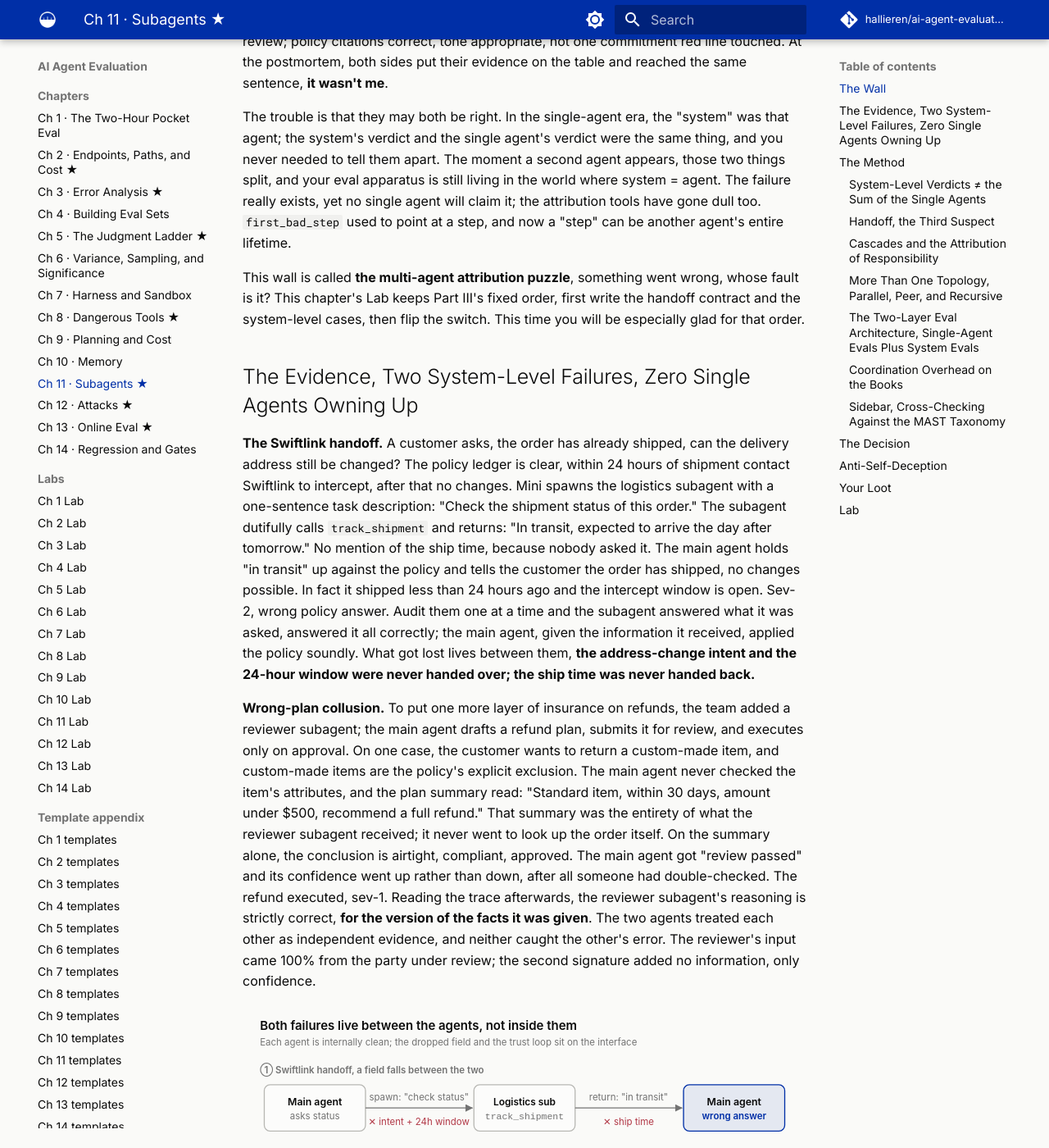
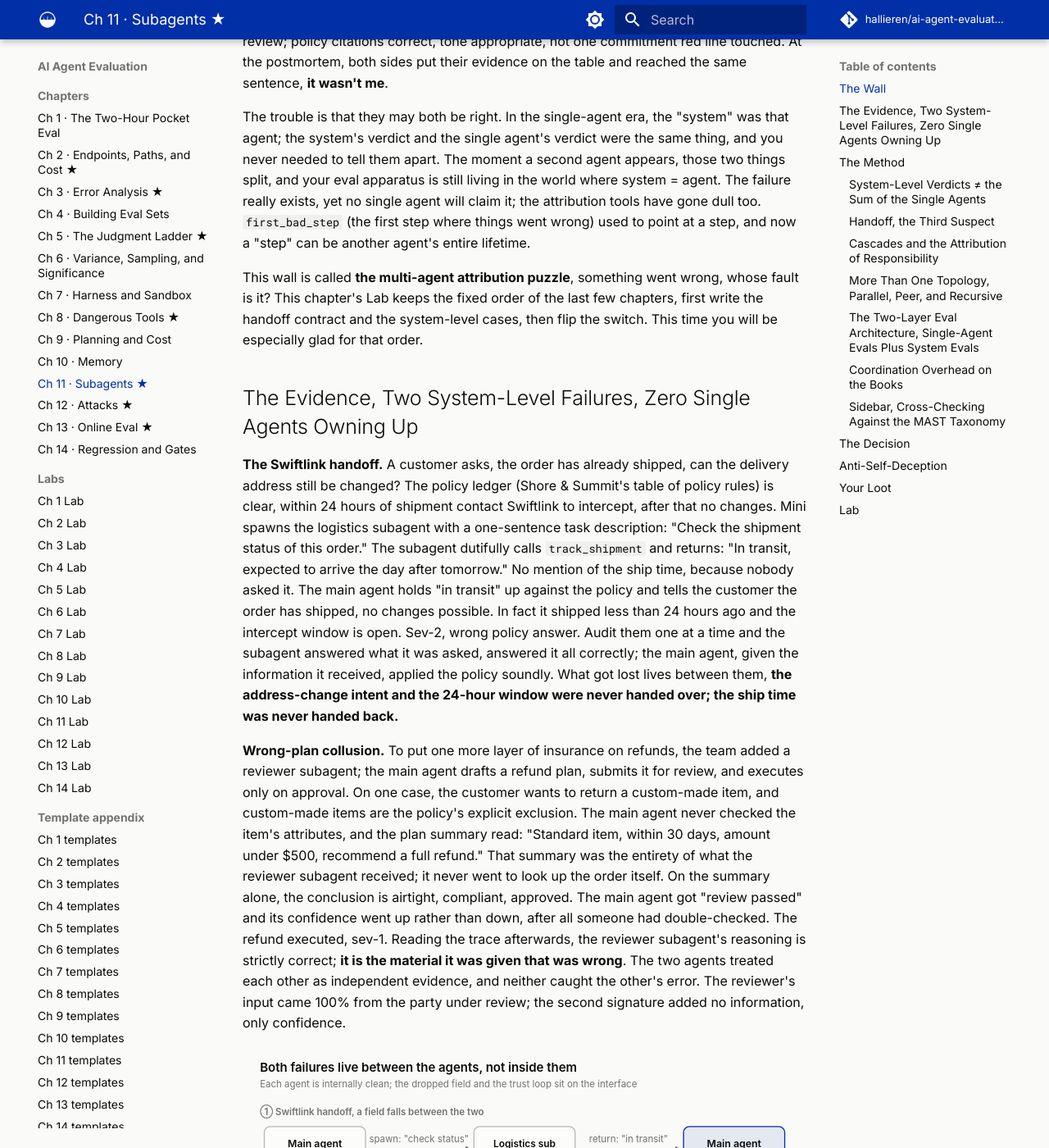
Before and after one commit to hallieren/ai-agent-evaluation, an MkDocs documentation site: the page built from docs/chapters/ch11-multi-agent.md, in a window 1280 px wide and 1400 px high, scrolled down 867 px. Shown: the whole window at 82% size. Built offline with MkDocs 1.6.1 and Material for MkDocs 9.7.7, drawn with Linux system fonts in a browser that asks for light colours; comment, search, counter and statistics services are not loaded; some of the changed text lies outside the part shown.

Commit message:
ch11: gloss first_bad_step, policy ledger, regression, the differ, and passing by luck; split the cost-table caveat paragraph; add reader signposts before the topology tour, Table 11-1, and the MAST sidebar

```diff
--- a/docs/chapters/ch11-multi-agent.md
+++ b/docs/chapters/ch11-multi-agent.md
@@ -5,7 +5,7 @@
 
 ## The Wall
 
-This is Part III's fourth unlock. In the first three, Mini got write operations, a planner, and cross-session memory. This time it gets **its own kind**. With `subagents` unlocked, Mini can use `spawn_subagent` to spin off a subagent, hand over a subtask along with a task description, and wait for a conclusion to come back. The repo's first subagent is the Swiftlink logistics subagent, with its own exclusive tool `track_shipment`, wired into Swiftlink's tracking system.
+This is the fourth unlock. In the first three, Mini got write operations, a planner, and cross-session memory. This time it gets **its own kind**. With `subagents` unlocked, Mini can use `spawn_subagent` to spin off a subagent, hand over a subtask along with a task description, and wait for a conclusion to come back. The repo's first subagent is the Swiftlink logistics subagent, with its own exclusive tool `track_shipment`, wired into Swiftlink's tracking system.
 
 Why does it come to this now? Because the pressure is real. Shore & Summit ships through Swiftlink, and Swiftlink has its own way of doing things, its own tracking-number scheme, status codes, and delivery-window rules. Stuff all that integration knowledge into Mini's prompt and it lugs a logistics manual into every refund question, while the retry logic for failed lookups keeps piling up. The standard engineering answer surfaces on its own, split it out. Give a dedicated subagent `track_shipment` and all the Swiftlink knowledge; the main agent just asks and uses. Clean responsibilities, a lighter context, and everyone who sees the architecture diagram nods.
 
@@ -13,15 +13,15 @@
 
 The way you investigated was natural too, everyone checked their own side. The logistics subagent's maintainer sampled its call records; every `track_shipment` queried the right thing, the return format was tidy, not one hallucination. The main agent's side ran its own review; policy citations correct, tone appropriate, not one commitment red line touched. At the postmortem, both sides put their evidence on the table and reached the same sentence, **it wasn't me**.
 
-The trouble is that they may both be right. In the single-agent era, the "system" was that agent; the system's verdict and the single agent's verdict were the same thing, and you never needed to tell them apart. The moment a second agent appears, those two things split, and your eval apparatus is still living in the world where system = agent. The failure really exists, yet no single agent will claim it; the attribution tools have gone dull too. `first_bad_step` used to point at a step, and now a "step" can be another agent's entire lifetime.
+The trouble is that they may both be right. In the single-agent era, the "system" was that agent; the system's verdict and the single agent's verdict were the same thing, and you never needed to tell them apart. The moment a second agent appears, those two things split, and your eval apparatus is still living in the world where system = agent. The failure really exists, yet no single agent will claim it; the attribution tools have gone dull too. `first_bad_step` (the first step where things went wrong) used to point at a step, and now a "step" can be another agent's entire lifetime.
 
-This wall is called **the multi-agent attribution puzzle**, something went wrong, whose fault is it? This chapter's Lab keeps Part III's fixed order, first write the handoff contract and the system-level cases, then flip the switch. This time you will be especially glad for that order.
+This wall is called **the multi-agent attribution puzzle**, something went wrong, whose fault is it? This chapter's Lab keeps the fixed order of the last few chapters, first write the handoff contract and the system-level cases, then flip the switch. This time you will be especially glad for that order.
 
 ## The Evidence, Two System-Level Failures, Zero Single Agents Owning Up
 
-**The Swiftlink handoff.** A customer asks, the order has already shipped, can the delivery address still be changed? The policy ledger is clear, within 24 hours of shipment contact Swiftlink to intercept, after that no changes. Mini spawns the logistics subagent with a one-sentence task description: "Check the shipment status of this order." The subagent dutifully calls `track_shipment` and returns: "In transit, expected to arrive the day after tomorrow." No mention of the ship time, because nobody asked it. The main agent holds "in transit" up against the policy and tells the customer the order has shipped, no changes possible. In fact it shipped less than 24 hours ago and the intercept window is open. Sev-2, wrong policy answer. Audit them one at a time and the subagent answered what it was asked, answered it all correctly; the main agent, given the information it received, applied the policy soundly. What got lost lives between them, **the address-change intent and the 24-hour window were never handed over; the ship time was never handed back.**
+**The Swiftlink handoff.** A customer asks, the order has already shipped, can the delivery address still be changed? The policy ledger (Shore & Summit's table of policy rules) is clear, within 24 hours of shipment contact Swiftlink to intercept, after that no changes. Mini spawns the logistics subagent with a one-sentence task description: "Check the shipment status of this order." The subagent dutifully calls `track_shipment` and returns: "In transit, expected to arrive the day after tomorrow." No mention of the ship time, because nobody asked it. The main agent holds "in transit" up against the policy and tells the customer the order has shipped, no changes possible. In fact it shipped less than 24 hours ago and the intercept window is open. Sev-2, wrong policy answer. Audit them one at a time and the subagent answered what it was asked, answered it all correctly; the main agent, given the information it received, applied the policy soundly. What got lost lives between them, **the address-change intent and the 24-hour window were never handed over; the ship time was never handed back.**
 
-**Wrong-plan collusion.** To put one more layer of insurance on refunds, the team added a reviewer subagent; the main agent drafts a refund plan, submits it for review, and executes only on approval. On one case, the customer wants to return a custom-made item, and custom-made items are the policy's explicit exclusion. The main agent never checked the item's attributes, and the plan summary read: "Standard item, within 30 days, amount under $500, recommend a full refund." That summary was the entirety of what the reviewer subagent received; it never went to look up the order itself. On the summary alone, the conclusion is airtight, compliant, approved. The main agent got "review passed" and its confidence went up rather than down, after all someone had double-checked. The refund executed, sev-1. Reading the trace afterwards, the reviewer subagent's reasoning is strictly correct, **for the version of the facts it was given**. The two agents treated each other as independent evidence, and neither caught the other's error. The reviewer's input came 100% from the party under review; the second signature added no information, only confidence.
+**Wrong-plan collusion.** To put one more layer of insurance on refunds, the team added a reviewer subagent; the main agent drafts a refund plan, submits it for review, and executes only on approval. On one case, the customer wants to return a custom-made item, and custom-made items are the policy's explicit exclusion. The main agent never checked the item's attributes, and the plan summary read: "Standard item, within 30 days, amount under $500, recommend a full refund." That summary was the entirety of what the reviewer subagent received; it never went to look up the order itself. On the summary alone, the conclusion is airtight, compliant, approved. The main agent got "review passed" and its confidence went up rather than down, after all someone had double-checked. The refund executed, sev-1. Reading the trace afterwards, the reviewer subagent's reasoning is strictly correct; **it is the material it was given that was wrong**. The two agents treated each other as independent evidence, and neither caught the other's error. The reviewer's input came 100% from the party under review; the second signature added no information, only confidence.
 
 ![Both failures live between the agents, not inside them](../assets/images/between-agents-failures.svg)
 
@@ -35,9 +35,9 @@
 
 **Every single agent right, system wrong.** Both pieces of evidence have this shape. The failure lives in the **interaction**, a field dropped at the interface, trust flowing in a circle; you will not find it inside any agent's steps. A single-agent eval judges "given this input, is the output right," and it can never see "the input itself was wrong." This is the fallacy of composition, every component passing does not imply the system passes, just as every line compiling does not imply the program is correct.
 
-**System right, single agents a mess.** The reverse holds too. A subagent returns a wrong conclusion, the main agent happens not to use it, re-checks on its own and saves the endpoint, all green. This is Chapter 2's passing by luck in multi-agent form, the collaboration has already broken, only this time the endpoint has not yet caught up. And the subagent's dangerous actions and costs along the way are all buried in the nested trace; look only at the outer reply and you see nothing.
+**System right, single agents a mess.** The reverse holds too. A subagent returns a wrong conclusion, the main agent happens not to use it, re-checks on its own and saves the endpoint, all green. This is Chapter 2's passing by luck (the endpoint right, the process already wrong) in multi-agent form, the collaboration has already broken, only this time the endpoint has not yet caught up. And the subagent's dangerous actions and costs along the way are all buried in the nested trace; look only at the outer reply and you see nothing.
 
-The conclusion is that end-to-end cases judge the system, and they are the only evidence of system quality; single-agent verdicts are demoted to **tools for attribution and regression**. You need both, but which one is the criterion and which one is the tool must never flip. The two-layer architecture later in this chapter writes that sentence into an institution.
+The conclusion is that end-to-end cases judge the system, and they are the only evidence of system quality; single-agent verdicts are demoted to **tools for attribution and regression (rerunning after a change to see whether anything broke)**. You need both, but which one is the criterion and which one is the tool must never flip. The two-layer architecture later in this chapter writes that sentence into an institution.
 
 ### Handoff, the Third Suspect
 
@@ -61,7 +61,7 @@
 The technical precondition for attribution was planted in the trace schema long ago, a subagent's complete trace nests inside one step of the main trace, shaped like `{"type": "subagent", "name": "…", "trace": {…}}`. The slicing rides on it. The attribution procedure is three steps, in fixed order.
 
 1. **Locate at the system level.** Treat each nested trace as one step, run Chapter 3's discipline over the outer trace, and find the system-level `first_bad_step`, the first step where things go wrong; the loudest step is usually downstream, do not be led away by it.
-2. **Boundary check.** See whose boundary the step falls in. On the main agent's own model or tool_call step, the main agent's fault, into its failure mode atlas; on a `subagent` step, drill down.
+2. **Boundary check.** See whose boundary the step falls in. On the main agent's own model or tool_call step (a step where it thought, or a step where it called a tool itself), the main agent's fault, into its failure mode atlas; on a `subagent` step, drill down.
 3. **Drill down and check the two ends.** Enter the nested trace and do the same thing recursively. A `first_bad_step` inside, the subagent's fault; every step inside correct, look up at the two ends, what the spawn task description left out, and how the returned conclusion got used. Problems at the two ends go down under the handoff's name, fix the contract, do not go touching either agent's prompt.
 
 ![Attribution walks a fixed order to one of three exits](../assets/images/attribution-decision-tree.svg)
@@ -70,13 +70,13 @@
 
 The Swiftlink case's attribution lands exactly on step 3's two ends, the first bad step is the spawn step's task description itself. If the postmortem only allows "everyone debugs their own module," this third suspect is forever absent, and everyone is sincerely innocent.
 
-**Cascading** is the other half of why attribution is hard, a small upstream error gets amplified downstream as fact. In Chapter 3's Cloudrest 2 investigation, one spoken paraphrase contaminated a whole retrieval chain; multi-agent lets the same mechanism happen across agents, one paraphrase from the main agent is the subagent's entire world.
+**Cascading** is the other half of why attribution is hard, a small upstream error gets amplified downstream as fact. In Chapter 3's Cloudrest 2 investigation (the attribution of the tent waterproofing complaints), one unverified spoken paraphrase contaminated a whole retrieval chain; multi-agent lets the same mechanism happen across agents, one paraphrase from the main agent is the subagent's entire world.
 
 Collusion is the cascade bent into a loop, the error goes around the circle and comes back plated with "reviewed." The defense is structural, **the reviewer must have an independent source of information**, go look up the order itself, not just read the reviewee's summary. A reviewer subagent's value is one more independent evidence chain. This too is checkable, open the reviewer subagent's nested trace and count its own tool_calls; an "approved" with zero tool calls should itself be ruled a violation.
 
 ### More Than One Topology, Parallel, Peer, and Recursive
 
-Everything so far has run on the simplest topology, one main agent, serially spawning one subagent, waiting for it to return. This serial main-sub chain is the chapter's teaching spine, because it strips the attribution problem to its cleanest, two participants, one trip out and one trip back, two handoff endpoints. But real systems grow other shapes, and every change of shape swaps out the attribution tooling itself. Three shapes, three new troubles, a quick tour first, then one at a time:
+Everything so far has run on the simplest topology, one main agent, serially spawning one subagent, waiting for it to return. This serial main-sub chain is the chapter's teaching spine, because it strips the attribution problem to its cleanest, two participants, one trip out and one trip back, two handoff endpoints. But real systems grow other shapes, and every change of shape swaps out the attribution tooling itself. Your own Swiftlink logistics subagent runs on the simplest one, the serial main-sub chain; the three shapes below can be filed as impressions for now and worked through when you need them. Three shapes, three new troubles, a quick tour first, then one at a time:
 
 | Topology | New trouble | Patch |
 |---|---|---|
@@ -86,7 +86,7 @@
 
 **Parallel spawning, the race the differ cannot see.** The main agent spawns two subagents to work at once, one checks logistics, one checks policy, twice as fast, and a new crack opens, two subagents writing state at the same time. A-writes-then-B and B-writes-then-A are two different world end states. And the interleaving order is probabilistic, run the same case twice, the order can differ, and the verdict flips with it. Chapter 6's flip rate gains a purely **structural** source here, one you cannot pin on model sampling this time, and no prompt edit will remove.
 
-Chapter 8's differ is not enough here for the first time. The differ compares the sandbox's before with its after, what the world looked like before the case ran and after it finished, differences checked line by line against expectations. It knows nothing about **what happened in between**. Two writes interleave and overwrite each other, and as long as the final state happens to land on the expectation, the differ shows green; next run, a different interleaving, same code, same case, and the end state is wrong. The differ judges outcomes, races live in the process.
+Chapter 8's differ (the tool that compares the sandbox's state before and after a run) is not enough here for the first time. It compares the sandbox's before with its after, what the world looked like before the case ran and after it finished, differences checked line by line against expectations. It knows nothing about **what happened in between**. Two writes interleave and overwrite each other, and as long as the final state happens to land on the expectation, the differ shows green; next run, a different interleaving, same code, same case, and the end state is wrong. The differ judges outcomes, races live in the process.
 
 The patch is **event ordering**. Record not only the end state but each write's initiator (which agent), target object, and position in time. The material is already in the traces, the `tool_call` steps in every nested trace carry their order; flatten all the nested traces' writes onto one timeline and the race shows itself. The criterion is deterministic, no judge required, **same target object, two different initiators, written one after the other within one task, all three conditions met means flag it**. What this check hunts are the runs that **got lucky this time**, Chapter 2's passing by luck in its parallel-topology form, and this luck comes with bad news attached, it does not reproduce, and next time it may not hold. The companion discipline is still Chapter 6's, race-class failures must be run several times to be measurable, one all-green run only says this run's interleaving happened to be safe.
 
@@ -122,7 +122,7 @@
 
 **Communication round trips.** Every `spawn_subagent` is one full round trip, the task description, the subagent's whole model loop, the conclusion coming back. Every token the subagent burns hides inside the nested trace; a report that counts only the outer usage will badly underreport a multi-agent system's cost. The accounting basis must change, **system cost = outer usage + the sum of every nested trace's usage**, reported in three columns, "main agent / subagents / round trips."
 
-What that basis looks like, the repo's trace slicing tool prints it directly. Below are measured values from one real-model run of three system-level cases.
+What that basis looks like, the repo's trace slicing tool prints it directly. Below are measured values from one real-model run of three system-level cases. Read the table for three things only, how much the subagent column takes, how many round trips, and whether the three rows can be compared with each other; each is taken up after the table.
 
 **Table 11-1 The three multi-agent cost columns (one measured run)**
 
@@ -148,7 +150,7 @@
 
 ### Sidebar, Cross-Checking Against the MAST Taxonomy
 
-This book is not the only one counting multi-agent failures. An empirical study out of Berkeley, "Why Do Multi-Agent LLM Systems Fail?", read failure traces from a large number of multi-agent systems and distilled a public taxonomy, **MAST** (Multi-Agent System Failure Taxonomy). It sorts multi-agent failures into three top categories, **specification and system design**, **inter-agent misalignment**, and **task verification and termination**, each subdivided into concrete failure modes.
+This section does not affect the steps that follow; if you are short on time, skip to The Decision. This book is not the only one counting multi-agent failures. An empirical study out of Berkeley, "Why Do Multi-Agent LLM Systems Fail?", read failure traces from a large number of multi-agent systems and distilled a public taxonomy, **MAST** (Multi-Agent System Failure Taxonomy). It sorts multi-agent failures into three top categories, **specification and system design**, **inter-agent misalignment**, and **task verification and termination**, each subdivided into concrete failure modes.
 
 The reason to cross-check is practical. This chapter's concepts grew out of one world, Shore & Summit; MAST was tallied from other people's systems. Where the two line up, this wall is not yours alone; where a cell does not line up, that is a blind spot you should go fill. The cross-check stays at the **category** level, no item-by-item matching.
 
```
Also changed, not shown: other parts of docs/chapters/ch11-multi-agent.md (+3 -1 lines).
